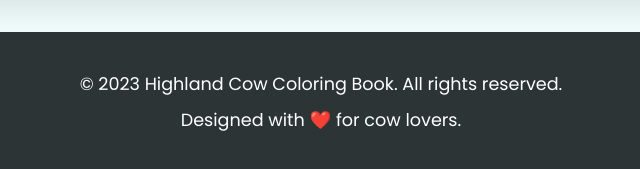
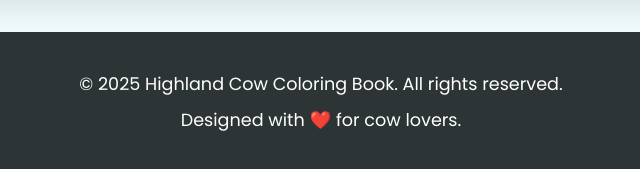
Before and after one commit to j-marcos-b/cow-page, a plain HTML site: page index.html in a window 1280 px wide. Shown: the part 3911-4080 px from the top of the page, 319-959 px from the left. Drawn offline with nearby package versions, Linux system fonts and the light colour scheme.

Commit message:
cambia fecha en footer

```diff
--- a/index.html
+++ b/index.html
@@ -93,7 +93,7 @@
 
     <footer>
         <div class="footer-content">
-            <p>&copy; 2023 Highland Cow Coloring Book. All rights reserved.</p>
+            <p>&copy; 2025 Highland Cow Coloring Book. All rights reserved.</p>
             <p>Designed with ❤️ for cow lovers.</p>
         </div>
     </footer>
```
